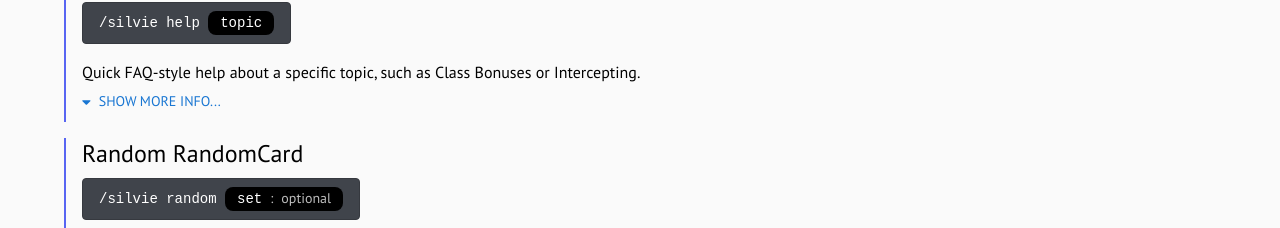
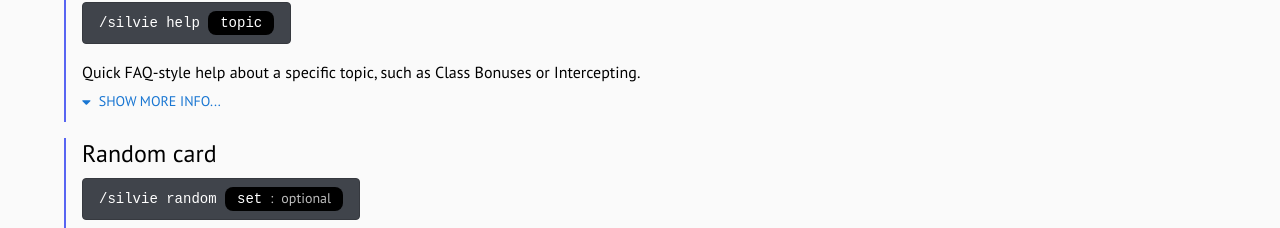
Before and after one commit to ItsSilvie/website, a React (Create React App) app: page / in a window 1280 px wide. Shown: the part 849-1077 px from the top of the page. Built offline with nearby package versions, Linux system fonts and the light colour scheme; the HTML template or start-up script is replaced by a standard one; a web font is replaced by a local one.

Commit message:
chore: fix typo

```diff
--- a/src/docs/RandomCard.tsx
+++ b/src/docs/RandomCard.tsx
@@ -12,7 +12,7 @@ const RandomCard = () => {
         gutterBottom
         variant="h5"
       >
-        Random RandomCard
+        Random card
       </Typography>
       <Code>
         /silvie random <CodeParam optional>set</CodeParam>
```
